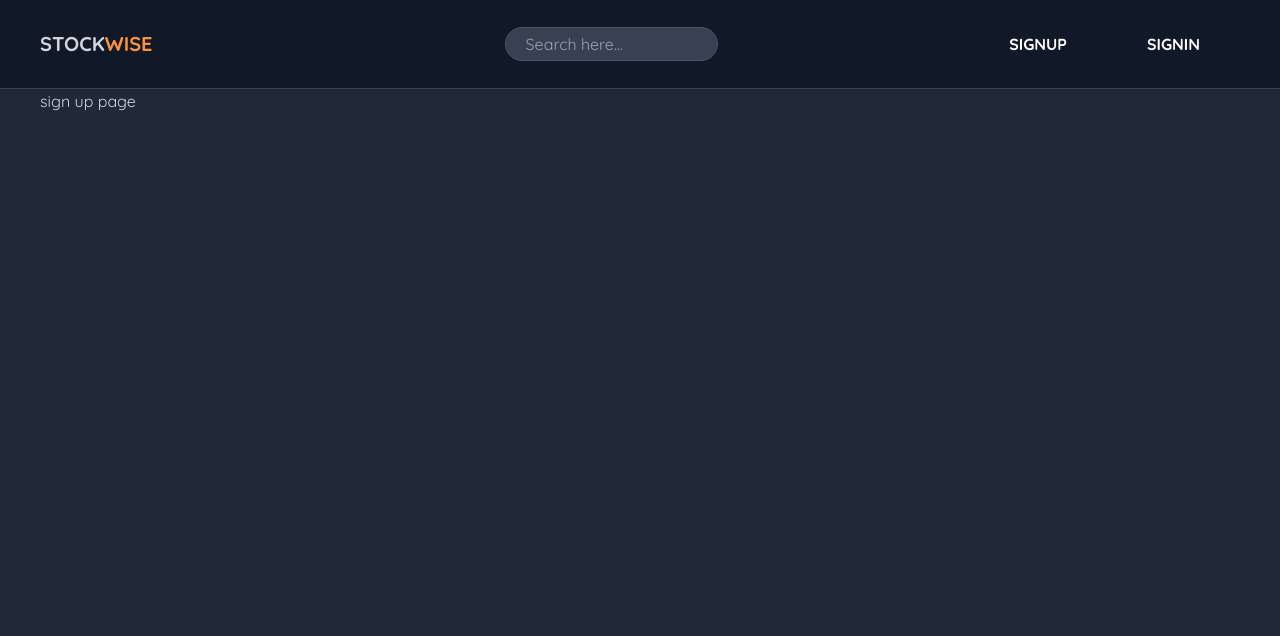
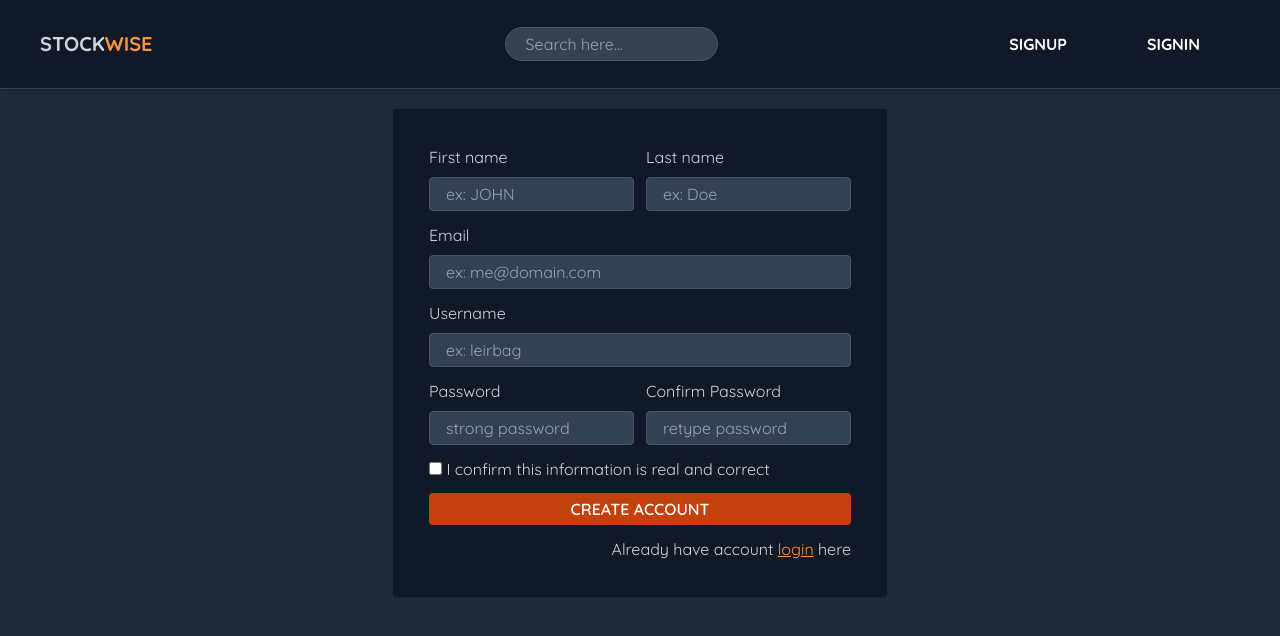
Before and after one commit to akimanagabriel/Django_inventory_MIS_system, a Django app: page /signup/ in a window 1280 px wide. Shown: the top 636 px of the page. Run offline with Django 4.2, Linux system fonts and the light colour scheme.

Commit message:
add signup,signin and validation to new user

```diff
--- a/main/templates/header.html
+++ b/main/templates/header.html
@@ -8,10 +8,10 @@
       </div>
       <div class="flex">
         <a href="/signup">
-          <button class="px-5 md:px-10 py-2 rounded-full hover:bg-indigo-900 text-white font-bold">SIGNUP</button>
+          <button class="px-5 md:px-10 py-2 rounded-full hover:bg-orange-700 text-white font-bold">SIGNUP</button>
         </a>
         <a href="/signin">
-          <button class="px-5 md:px-10 py-2 rounded-full hover:bg-indigo-900 text-white font-bold">SIGNIN</button>
+          <button class="px-5 md:px-10 py-2 rounded-full hover:bg-orange-700 text-white font-bold">SIGNIN</button>
         </a>
       </div>
     </div>
--- a/main/templates/home.html
+++ b/main/templates/home.html
@@ -1,13 +1,13 @@
 {% extends 'base.html' %} {% load static %} {% block content %}
 
-<div class="mt-5">
+<div class="my-5">
   <div class="grid grid-cols-1 md:grid-cols-2 md:gap-10">
     <div class="flex items-center">
       <div class="grid grid-cols-1 gap-5 md:gap-12">
-        <h1 class="text-7xl text-gray-300 mb-3 font-semibold">
+        <h1 class="text-4xl md:text-5xl lg:text-7xl text-gray-300 mb-3 font-semibold">
           Stock Management Information System
         </h1>
-        <p class="text-gray-400">
+        <p class="text-gray-400 mb-3">
           Stock MIS refers to a Stock Management Information System. It is a
           software tool that is used to manage and monitor stocks, inventory,
           and supply chain activities of a business. A Stock MIS is designed to
--- a/main/templates/signup.html
+++ b/main/templates/signup.html
@@ -1,9 +1,115 @@
-{% extends 'base.html' %}
-{% load static %}
+{% extends 'base.html' %} {% load static %} {% block content %}
 
+<div class="flex justify-center items-center my-5">
+  <div class="bg-gray-900 p-9 shadow rounded">
+    <form
+      action="/signup/"
+      method="post"
+      autocomplete="off"
+      class="grid grid-cols-1 gap-3"
+    >
+      {% csrf_token %} {% if messages %}
+      <ul class="bg-red-900 text-red-300 p-2 rounded">
+        {% for message in messages %}
+        <li>
+          <strong>{{ message.tags }}</strong>
+          <span>{{ message }}</span>
+        </li>
+        {% endfor %}
+      </ul>
+      {% endif %}
 
-{% block content %}
+      <div class="grid md:grid-cols-2 gap-3">
+        <div class="grid grid-cols-1 gap-2">
+          <label>First name</label>
+          <input
+            placeholder="ex: JOHN"
+            type="text"
+            name="fname"
+            class="px-4 py-1 rounded bg-slate-700 border border-slate-600"
+          />
+        </div>
 
-<h1> sign up page</h1>
+        <div class="grid grid-cols-1 gap-2">
+          <label>Last name</label>
+          <input
+            placeholder="ex: Doe"
+            type="text"
+            name="lname"
+            class="px-4 py-1 rounded bg-slate-700 border border-slate-600"
+          />
+        </div>
+      </div>
+
+      <div class="grid grid-cols-1 gap-2">
+        <label>Email</label>
+        <input
+          placeholder="ex: me@domain.com"
+          type="text"
+          name="email"
+          class="px-4 py-1 rounded bg-slate-700 border border-slate-600"
+        />
+      </div>
+
+      <div class="grid grid-cols-1 gap-2">
+        <label>Username</label>
+        <input
+          placeholder="ex: leirbag"
+          type="text"
+          name="username"
+          class="px-4 py-1 rounded bg-slate-700 border border-slate-600"
+        />
+      </div>
+
+      <div class="grid md:grid-cols-2 gap-3">
+        <div class="grid grid-cols-1 gap-2">
+          <label>Password</label>
+          <input
+            placeholder="strong password"
+            type="password"
+            name="password"
+            class="px-4 py-1 rounded bg-slate-700 border border-slate-600"
+          />
+        </div>
+
+        <div class="grid grid-cols-1 gap-2">
+          <label>Confirm Password</label>
+          <input
+            placeholder="retype password"
+            type="password"
+            name="password_confirm"
+            class="px-4 py-1 rounded bg-slate-700 border border-slate-600"
+          />
+        </div>
+      </div>
+
+      <div class="grid grid-cols-1 gap-2">
+        <span>
+          <input type="checkbox" id="terms" />
+          <label for="terms"
+            >I confirm this information is real and correct</label
+          >
+        </span>
+      </div>
+
+      <div class="grid grid-cols-1 gap-2">
+        <button
+          type="submit"
+          class="py-1 bg-orange-700 hover:bg-orange-600 font-semibold rounded text-white"
+        >
+          CREATE ACCOUNT
+        </button>
+      </div>
+
+      <div class="grid grid-cols-1 gap-2 text-end">
+        <span>
+          Already have account
+          <a href="/signin/" class="text-orange-400 underline">login</a>
+          here
+        </span>
+      </div>
+    </form>
+  </div>
+</div>
 
 {% endblock %}
--- a/main/views.py
+++ b/main/views.py
@@ -1,11 +1,60 @@
-from django.shortcuts import render
+from django.shortcuts import render, redirect
 from django.http import HttpResponse
+from django.contrib import messages
+from django.contrib.auth.models import User
+
+from .validation import *
+
 
 def landing(request):
-    return render(request,'home.html')
+    return render(request, 'home.html')
+
 
 def signup(request):
-    return render(request, 'signup.html')
+    # return template if request method is GET
+    if request.method == 'GET':
+        return render(request, 'signup.html')
+    elif request.method == 'POST':
+        # validation
+        errors = []
+        if char_length(request.POST['fname']):
+            errors.append("First name must have atleast 3 characters long")
+        elif not is_letters_only(request.POST['fname']):
+            errors.append("First name must contain characters only")
+
+        if char_length(request.POST['lname']):
+            errors.append("Last name must have atleast 3 characters long")
+        elif not is_letters_only(request.POST['lname']):
+            errors.append("Last name must contain characters only")
+
+        if not is_valid_email(request.POST['email']):
+            errors.append("Invalid email address")
+
+        if char_length(request.POST['username']):
+            errors.append("Username must have atleast 3 characters long")
+
+        if len(request.POST['password']) == 0 and len(request.POST['password_confirm']) == 0:
+            errors.append('Password can not be empty')
+        elif not password_match(request.POST['password'], request.POST['password_confirm']):
+            errors.append('Both password must match')
+
+        if len(errors) != 0:
+            for err in errors:
+                messages.error(request, err)
+            del errors
+            return redirect('/signup/')
+
+        user = User.objects.create_user(
+            request.POST['username'], request.POST['email'], request.POST['password']
+        )
+        user.first_name = request.POST['fname']
+        user.last_name = request.POST['lname']
+        user.is_staff = True
+        user.save()
+        messages.success(
+            request, "User created! please login to your account.")
+        return redirect('/signin/')
+
 
 def signin(request):
     return render(request, 'signin.html')
```
Also changed, not shown: main/templates/signin.html (+73 -4 lines), main/validation.py (added, +29 -0 lines).
